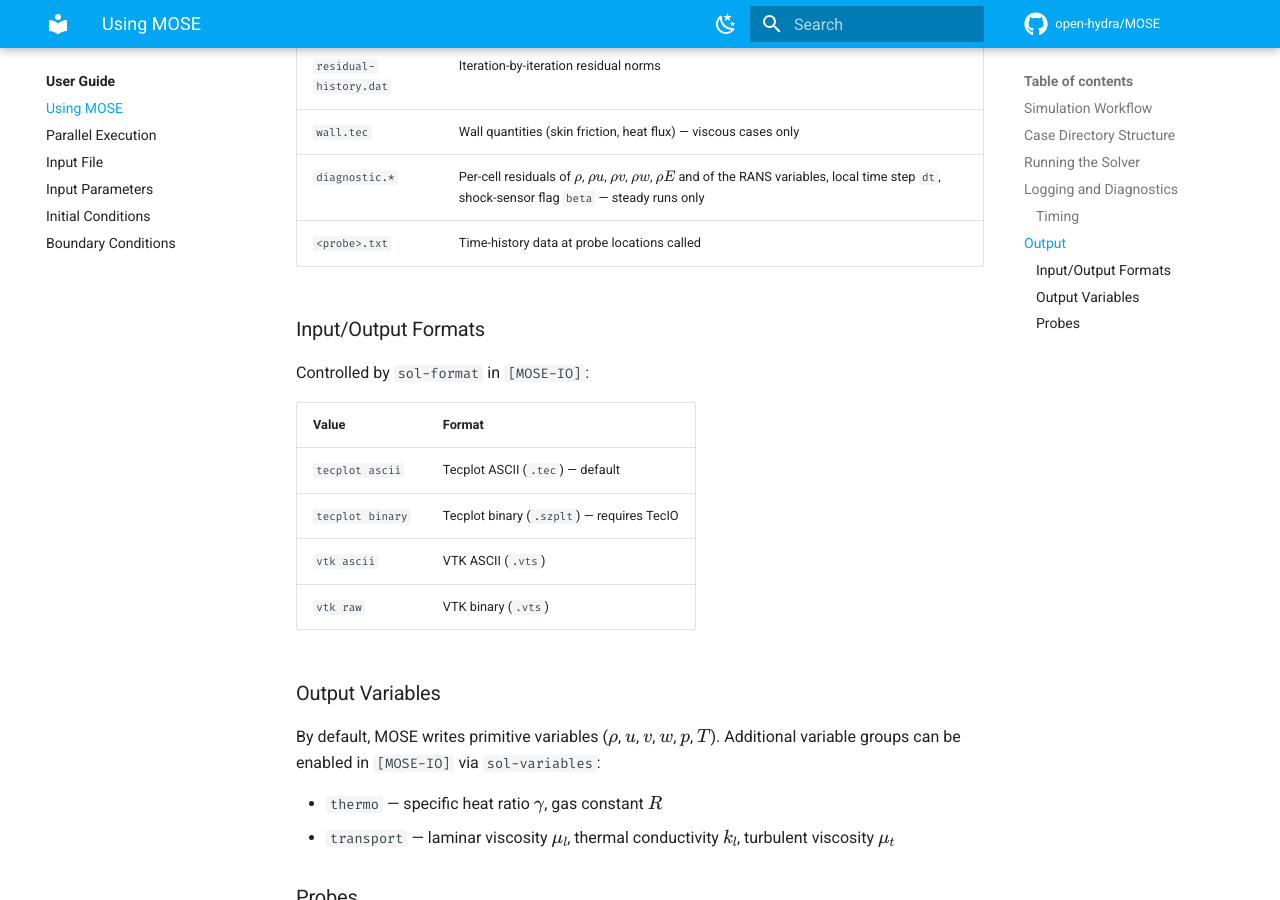
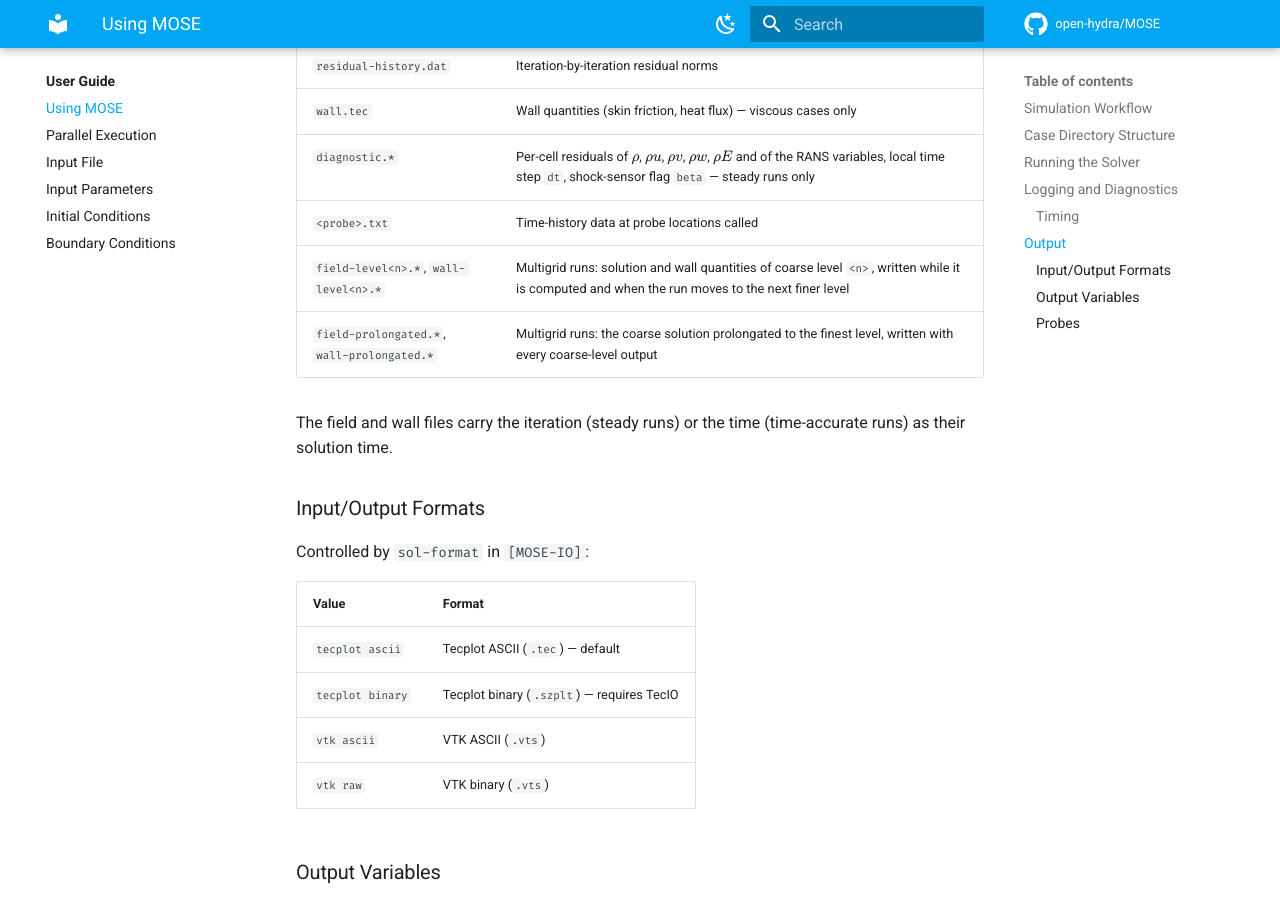
Before and after one commit to open-hydra/MOSE, an MkDocs documentation site: the page built from docs/user/using.md, in a window 1280 px wide and 900 px high, scrolled down 4962 px. Built offline with MkDocs 1.6.1 and Material for MkDocs 9.7.7, drawn with Linux system fonts in a browser that asks for light colours; comment, search, counter and statistics services are not loaded.

Commit message:
Multigrid: wall-level<n> files and solution time on every level
The wall file was written only on the finest level: a coarse level wrote
its field (field-level<n>) and the wall of the prolongated solution
(wall-prolongated), never its own wall quantities, although the name
wall-level<n> was already built and Extract_Properties_From_BC works on
any level (it uses that level's BCs and metrics). The coarse-level files
also carried no solution time, so they could not be tied to an
iteration.

IOwall becomes one container per multigrid level (index domain%mg_level),
allocated on every rank and initialised for every level on root, which
keeps the nodes of all blocks on all levels. Every field write of a
coarse level, and the one at the change of level (its final solution),
now writes wall-level<n> as well; field-level<n> and wall-level<n> carry
the iteration (steady) or the time. A run that ends on a coarse level
writes that level under its own names (it wrote the finest one under the
coarse names). The HYDRA-coupling output follows the same rule. Output
only: the solution is untouched.

Checked: single level (SA flat plate, 300 iterations): residual history,
field, wall and diagnostic files byte-identical; RL36 start on 3 levels
(200/200/100 iterations, 16 ranks): residual history byte-identical, the
fine and prolongated field and wall files byte-identical, wall-level3
and wall-level2 written (cells 1/16 and 1/4 of the finest) with
SOLUTIONTIME 200 and 400, as field-level2.

Co-Authored-By: Claude Opus 5.5 <noreply@anthropic.com>

```diff
--- a/docs/user/using.md
+++ b/docs/user/using.md
@@ -215,6 +215,10 @@ After a run completes, the `OUTPUT/` directory contains:
 | `wall.tec` | Wall quantities (skin friction, heat flux) — viscous cases only |
 | `diagnostic.*` | Per-cell residuals of $\rho$, $\rho u$, $\rho v$, $\rho w$, $\rho E$ and of the RANS variables, local time step `dt`, shock-sensor flag `beta` — steady runs only |
 | `<probe>.txt` | Time-history data at probe locations called <probe>|
+| `field-level<n>.*`, `wall-level<n>.*` | Multigrid runs: solution and wall quantities of coarse level `<n>`, written while it is computed and when the run moves to the next finer level |
+| `field-prolongated.*`, `wall-prolongated.*` | Multigrid runs: the coarse solution prolongated to the finest level, written with every coarse-level output |
+
+The field and wall files carry the iteration (steady runs) or the time (time-accurate runs) as their solution time.
 
 ### Input/Output Formats
 
```
Also changed, not shown: 3 other files.
